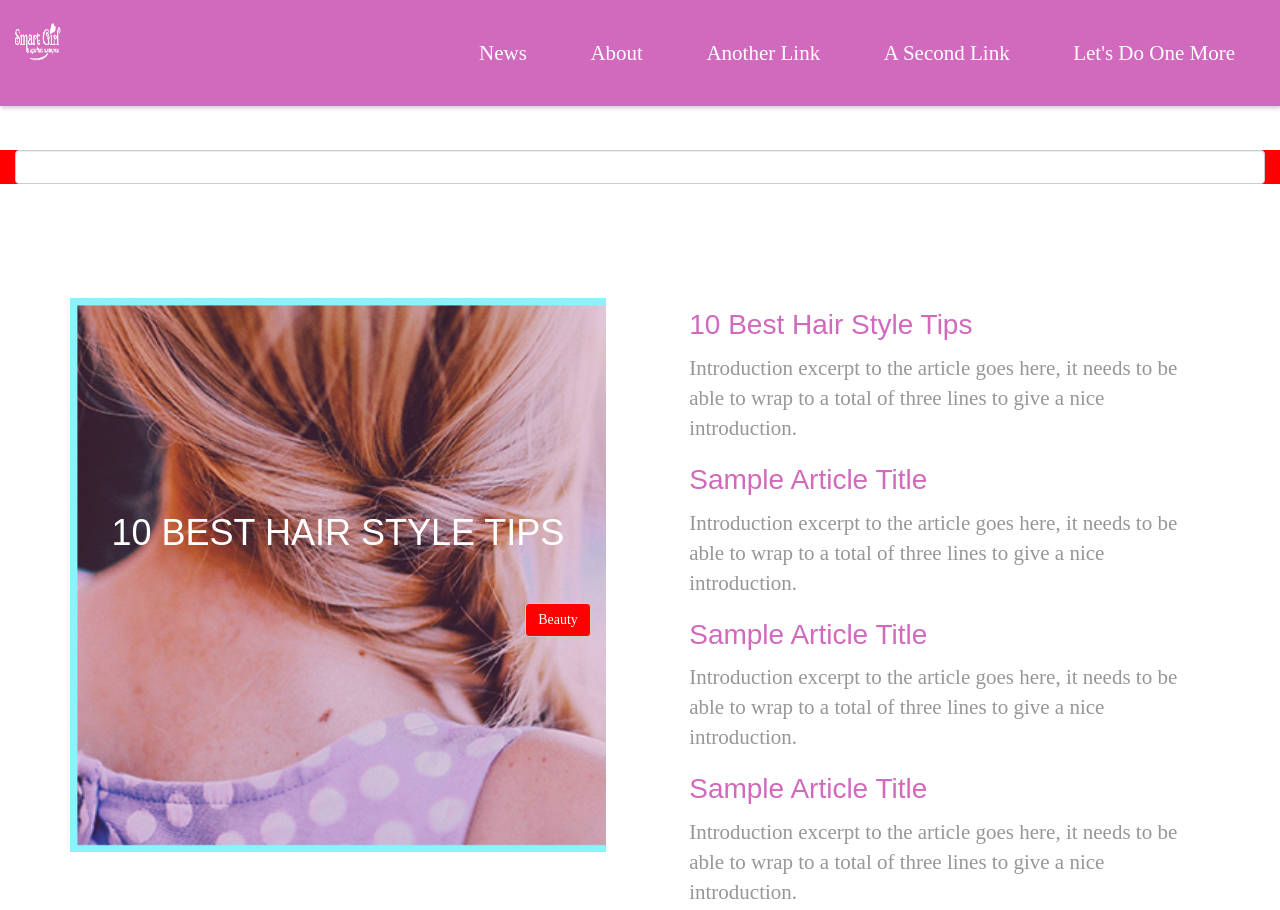
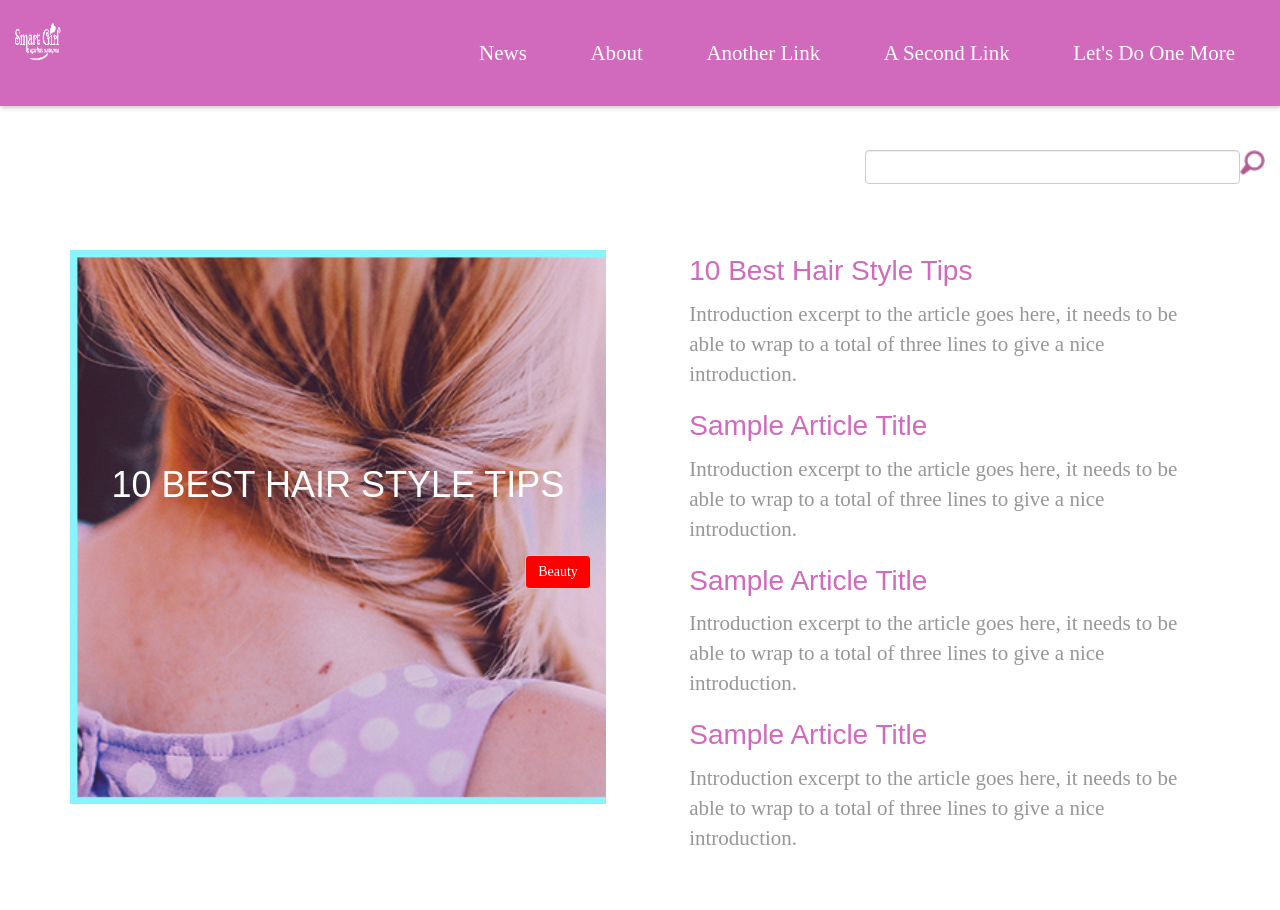
Before and after one commit to thona07/SmartGirl, a plain HTML site: page index.html in a window 1280 px wide. Shown: the top 910 px of the page. Drawn offline with nearby package versions, Linux system fonts and the light colour scheme.

Commit message:
add form seacg in min-height 992px

```diff
--- a/index.html
+++ b/index.html
@@ -26,7 +26,7 @@
 			<a href="#" class="logo">Smartgirl</a>
 			<ul class="clearfix">
 				<form action="">
-					<input type="emailaddress" class="form-control" id="emailaddress">
+					<input type="emailaddress" class="form-control" id="emailaddress"/>
 				</form>
 				<li><a href="#">News</a></li>
 				<li><a href="#">About</a></li>
@@ -37,7 +37,8 @@
 		</div>
 	</nav>
 	<form action="">
-		<input type="emailaddress" class="form-control" id="emailaddress">
+		<img src="images/search.png" alt="Search" />
+		<input type="emailaddress" class="form-control" id="emailaddress" >
 	</form>
 	<div class="container clearfix">
 		<div class="row clearfix">>
--- a/sass/styles.scss
+++ b/sass/styles.scss
@@ -331,7 +331,14 @@ form {
 	padding-left: 15px;
 	padding-right: 15px;
 	background: red;
-
+}
+form img {
+	width: 2%;
+	float: right;
+}
+.form-control {
+	width: 30%;
+	float: right;
 }
 .bast {
 	width: 47%;
@@ -344,7 +351,7 @@ form {
 .samples {
 	width: 47%;
 	float: right;
-	margin-top: 100px;
+	margin-top: 60px;
 }
 .sample h3 {
 	background: none;
```
Also changed, not shown: css/styles.css, images/search.png (added).
